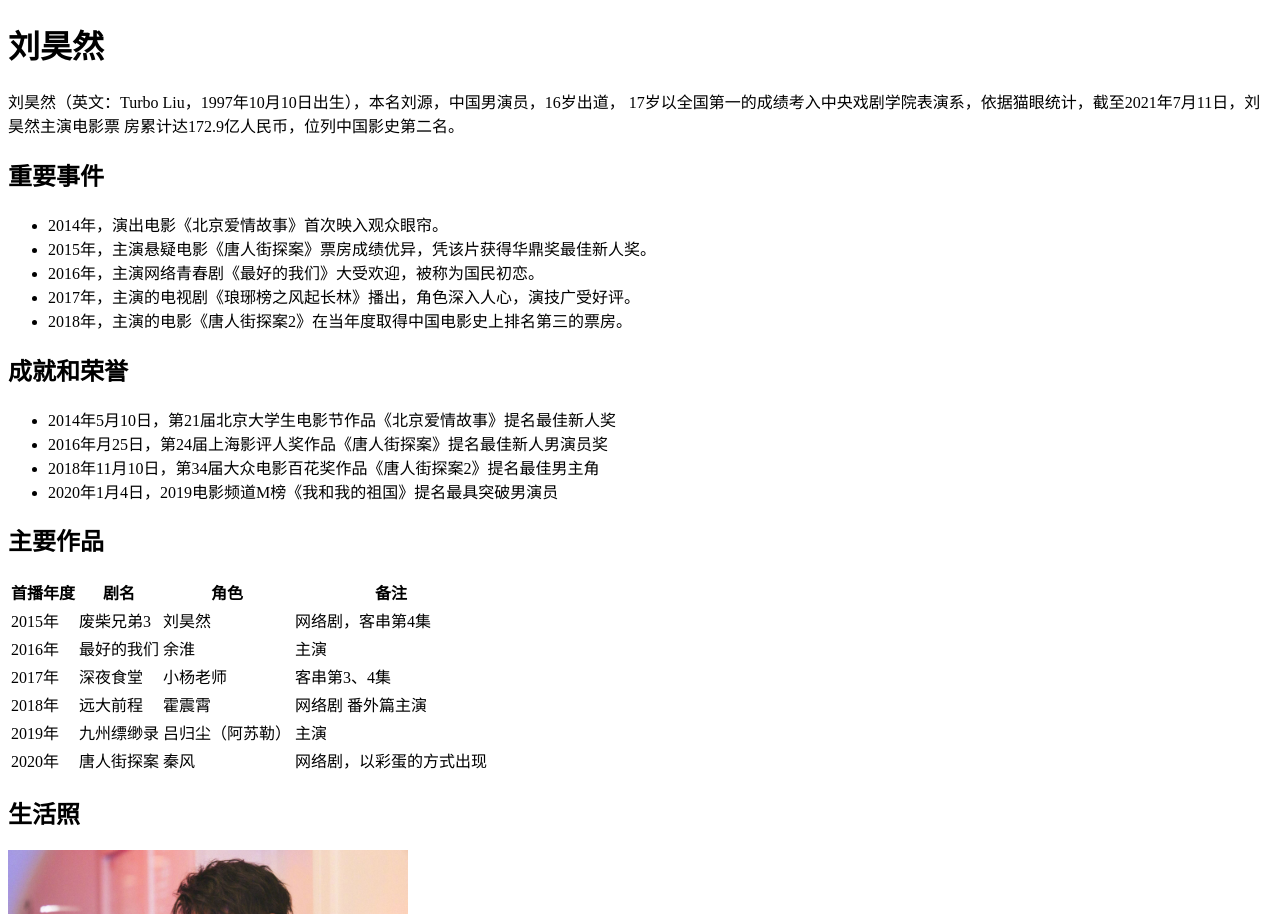
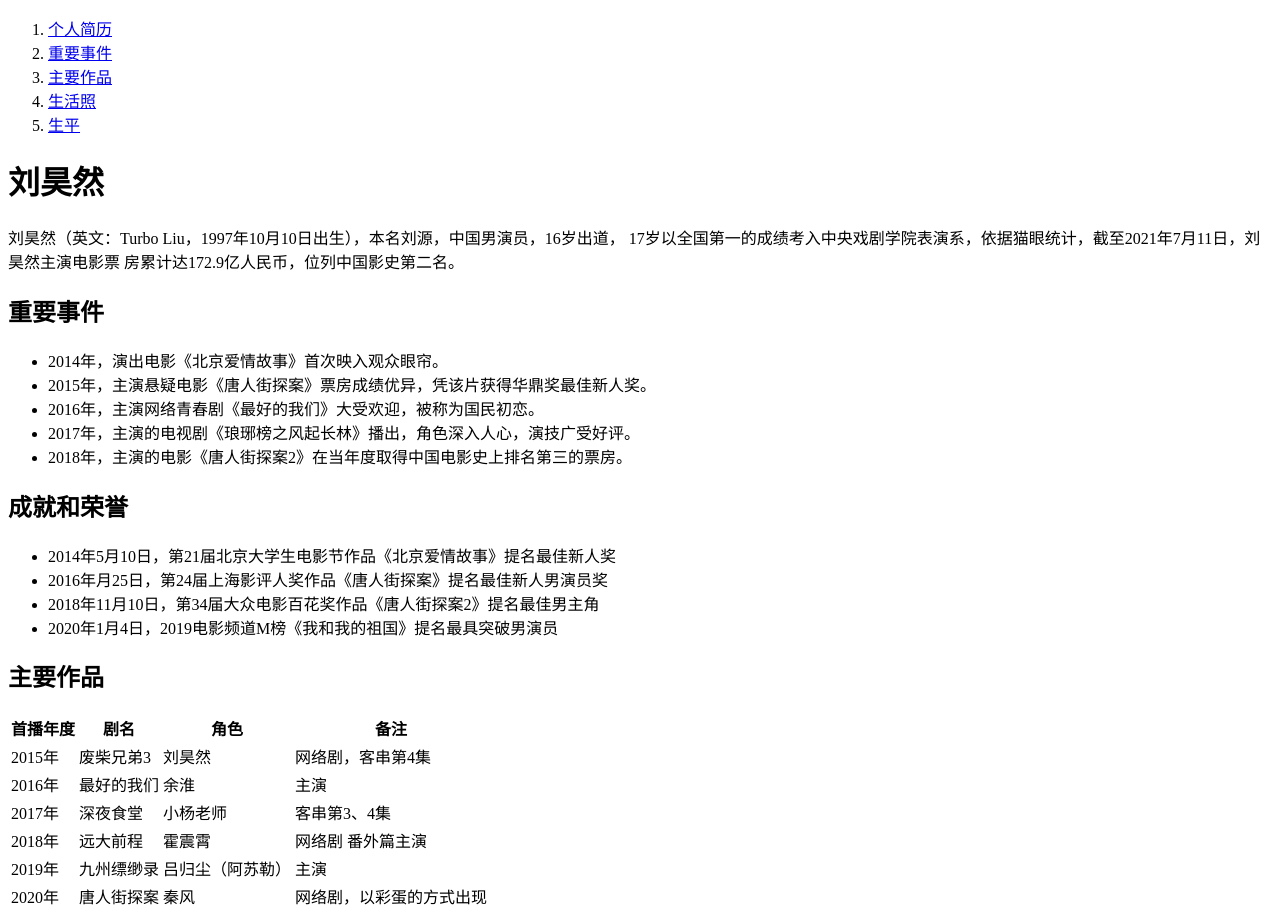
Before and after one commit to XXJ1019/html-lhr-3, a plain HTML site: page index.html in a window 1280 px wide. Shown: the top 914 px of the page. Drawn offline with Linux system fonts and the light colour scheme.

Commit message:
加了目录

```diff
--- a/index.html
+++ b/index.html
@@ -13,7 +13,16 @@
     </style>
 </head>
 <body>
-    <h1>
+    <nav>
+        <ol>
+            <li><a href="#liu">个人简历</a></li>
+            <li><a href="#sj">重要事件</a></li>
+            <li><a href="#zp">主要作品</a></li>
+            <li><a href="#shz">生活照</a></li>
+            <li><a href="#sp">生平</a></li>
+        </ol>
+    </nav>
+    <h1 id ="liu">
         刘昊然
     </h1>
     <p>
@@ -21,7 +30,7 @@
         17岁以全国第一的成绩考入中央戏剧学院表演系，依据猫眼统计，截至2021年7月11日，刘昊然主演电影票
         房累计达172.9亿人民币，位列中国影史第二名。
     </p>
-    <h2>
+    <h2 id="sj">
         重要事件
     </h2>
     <ul>
@@ -40,7 +49,7 @@
         <li>2018年11月10日，第34届大众电影百花奖作品《唐人街探案2》提名最佳男主角</li>
         <li>2020年1月4日，2019电影频道M榜《我和我的祖国》提名最具突破男演员</li>
     </ul>
-    <h2>主要作品</h2>
+    <h2 id="zp">主要作品</h2>
 
     <table>
         <thead>
@@ -68,12 +77,12 @@
         </tbody>
 
     </table>
-    <h2>生活照</h2>
+    <h2 id="shz">生活照</h2>
     <div><img width=400 src="images/1.jpeg" alt="图一"></div>
     <div><img width=400 src="images/2.jpeg" alt="图二"></div>
     <div><img width=400 src="images/3.jpeg" alt="图三"></div>
 
-    <h2>生平</h2>
+    <h2 id="sp">生平</h2>
     <p>2006年，刘昊然于春节期间登上中央电视台少儿频道春节晚会表演并获得奖项。</p>
     <p>2009年，刘昊然小学毕业后考上北京舞蹈学院附中，11岁就开始了“北漂”的求学生活，
     年纪尚小的他曾因为不适应，在入校的第一天就写好了退学申请书，但最终还是咬牙坚持了下来。</p>
```
